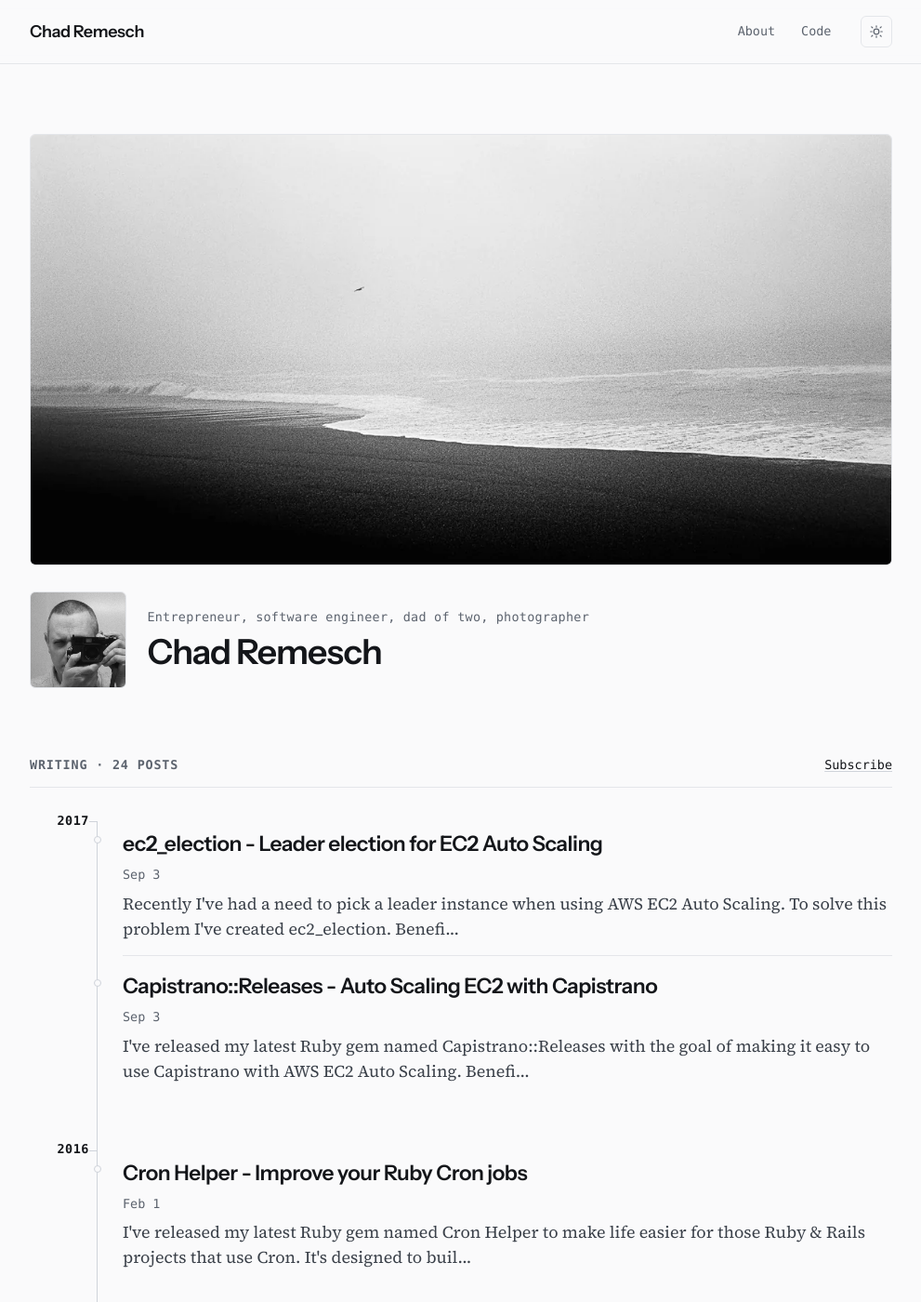
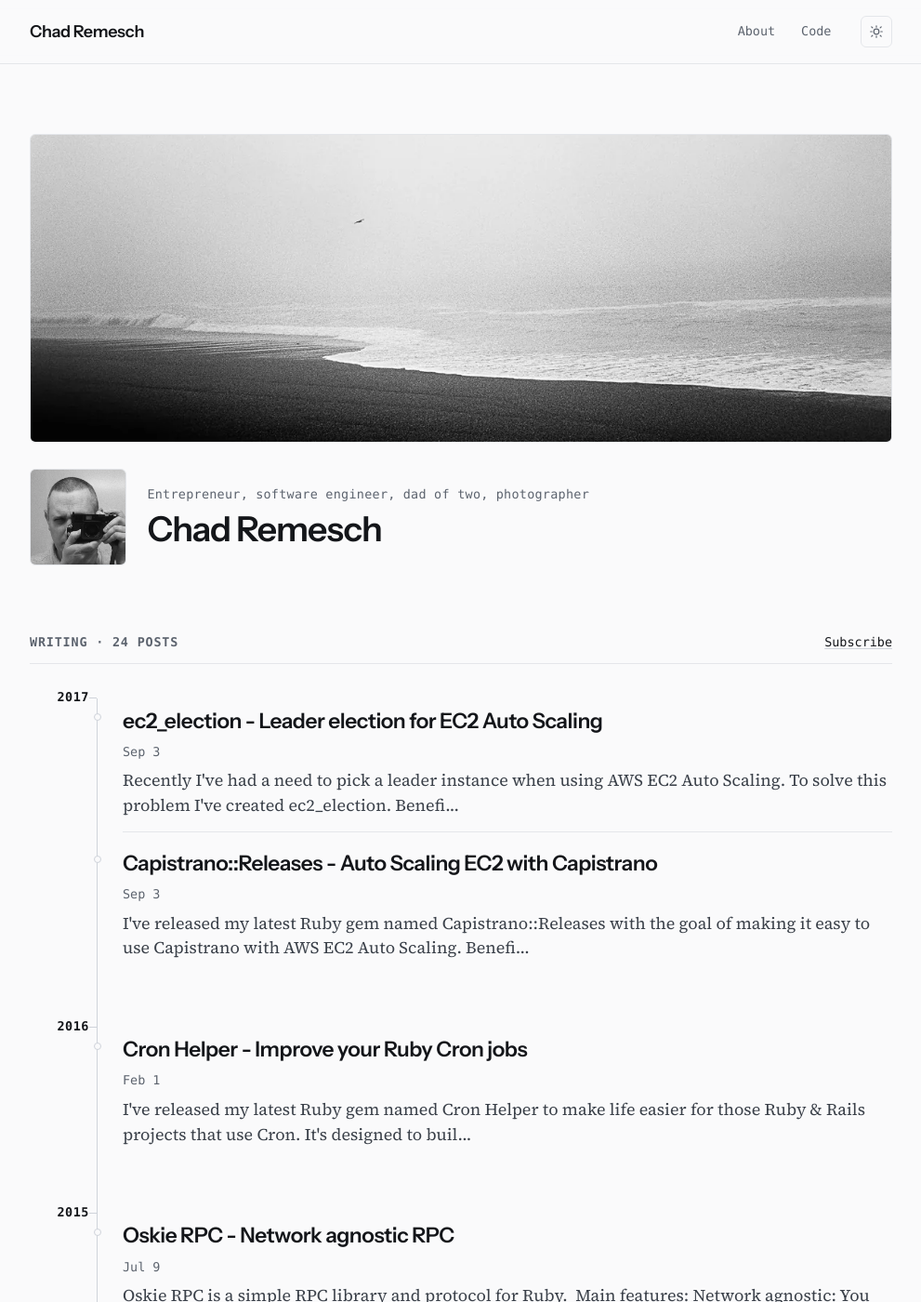
Before and after one commit to chadrem/chadrem.github.io, a Jekyll site: the page built from index.md, in a window 1280 px wide and 1400 px high. Shown: the whole window at 93% size, without its empty margins (144-1135 px from the left). Built offline with Jekyll 4.4.1, drawn with Linux system fonts in a browser that asks for light colours.

Commit message:
Shorten the hero plate to 2.8:1
Same composition, 133px shorter — the crop comes out of empty sky, so
the bird and horizon are untouched and the archive header now clears the
fold.

```diff
--- a/_sass/_hero.scss
+++ b/_sass/_hero.scss
@@ -20,8 +20,9 @@
 
 .hero__plate {
   /* The frame is 3:2. Shown wider than that so the hero doesn't push the
-     archive off the first screen — the empty sky takes the crop. */
-  aspect-ratio: 2 / 1;
+     archive off the first screen — the empty sky takes the crop, which keeps
+     the bird and the horizon while losing only dead space. */
+  aspect-ratio: 2.8 / 1;
   border-radius: var(--radius);
 }
 
```
